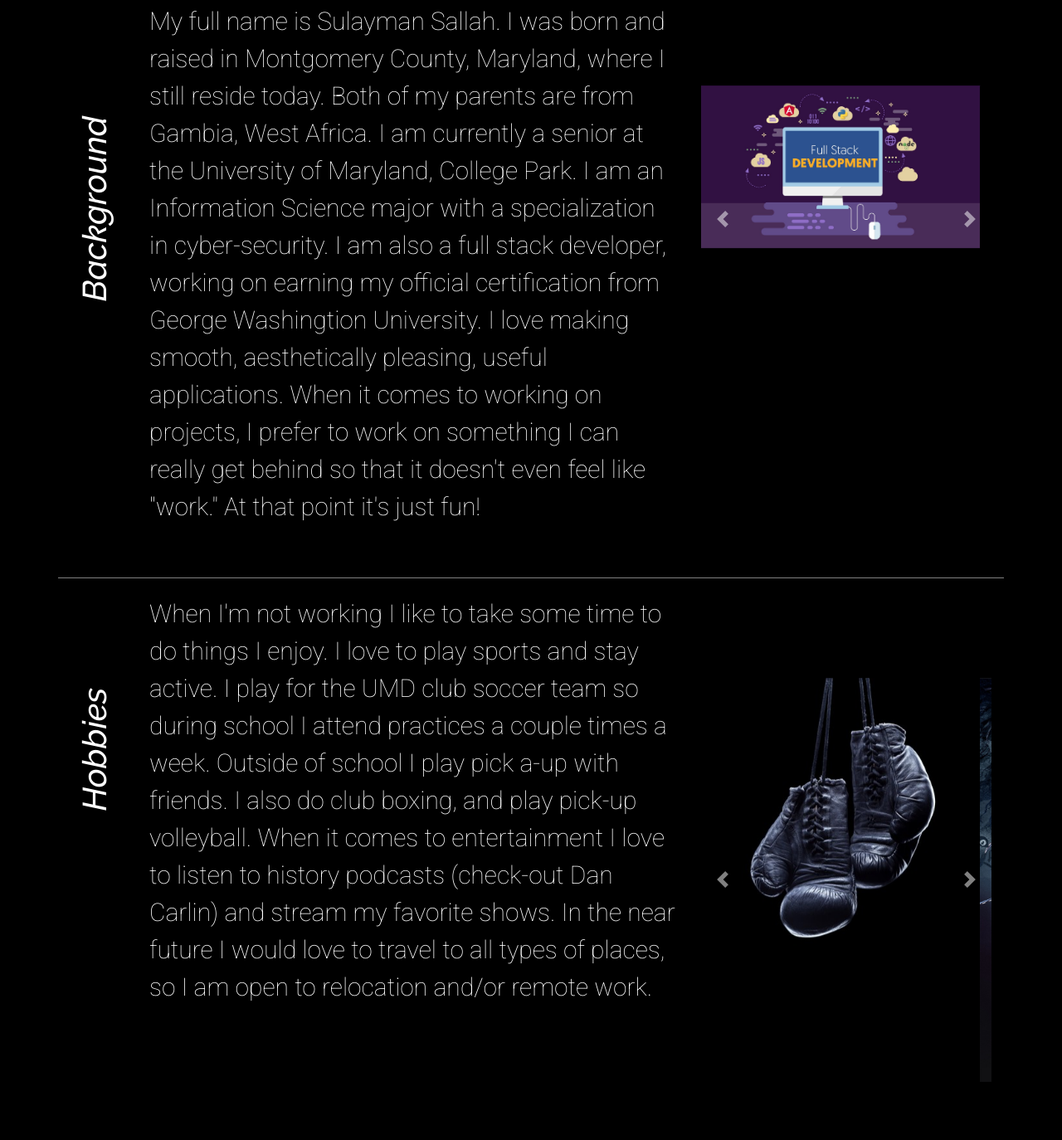
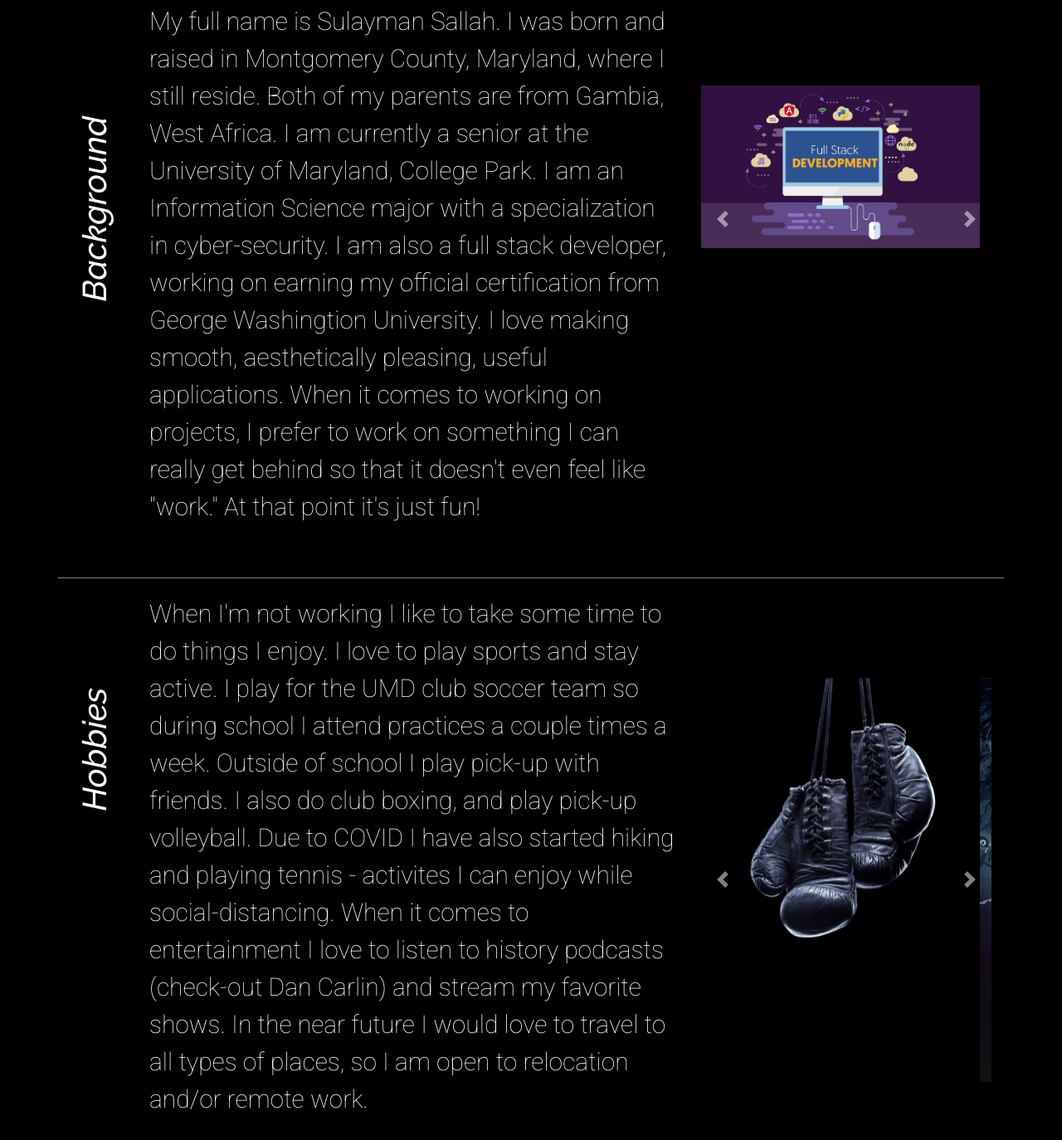
Before and after one commit to Saulstice/SolPortfolio, a plain HTML site: page html/about.html in a window 1280 px wide. Shown: the part 214-1588 px from the top of the page at 83% size. Before the commit the page ends 1518 px from the top, so only its background shows below. Drawn offline with nearby package versions, Linux system fonts and the light colour scheme; files whose address does not match are found by name.

Commit message:
spelling fix

```diff
--- a/html/about.html
+++ b/html/about.html
@@ -61,7 +61,7 @@
             </div>
             <div class="col-md-7 col-sm-12">
                 My full name is Sulayman Sallah. I was born and raised in Montgomery County, Maryland, where I still
-                reside today. Both of my parents are from Gambia, West Africa. I am currently a senior at the University
+                reside. Both of my parents are from Gambia, West Africa. I am currently a senior at the University
                 of Maryland, College Park. I am an Information Science major with a specialization
                 in cyber-security. I am also a full stack developer, working on earning my official certification from
                 George Washingtion University. I love making smooth, aesthetically pleasing, useful applications. When
@@ -107,7 +107,8 @@
                 When I'm not working I like to take some time to do things I enjoy. I love to play sports and stay
                 active.
                 I play for the UMD club soccer team so during school I attend practices a couple times a week. Outside
-                of school I play pick a-up with friends. I also do club boxing, and play pick-up volleyball. When it
+                of school I play pick-up with friends. I also do club boxing, and play pick-up volleyball. Due to COVID I have
+                also started hiking and playing tennis - activites I can enjoy while social-distancing. When it
                 comes to
                 entertainment I love to listen to history podcasts (check-out Dan Carlin) and stream my favorite shows.
                 In the near future
```
